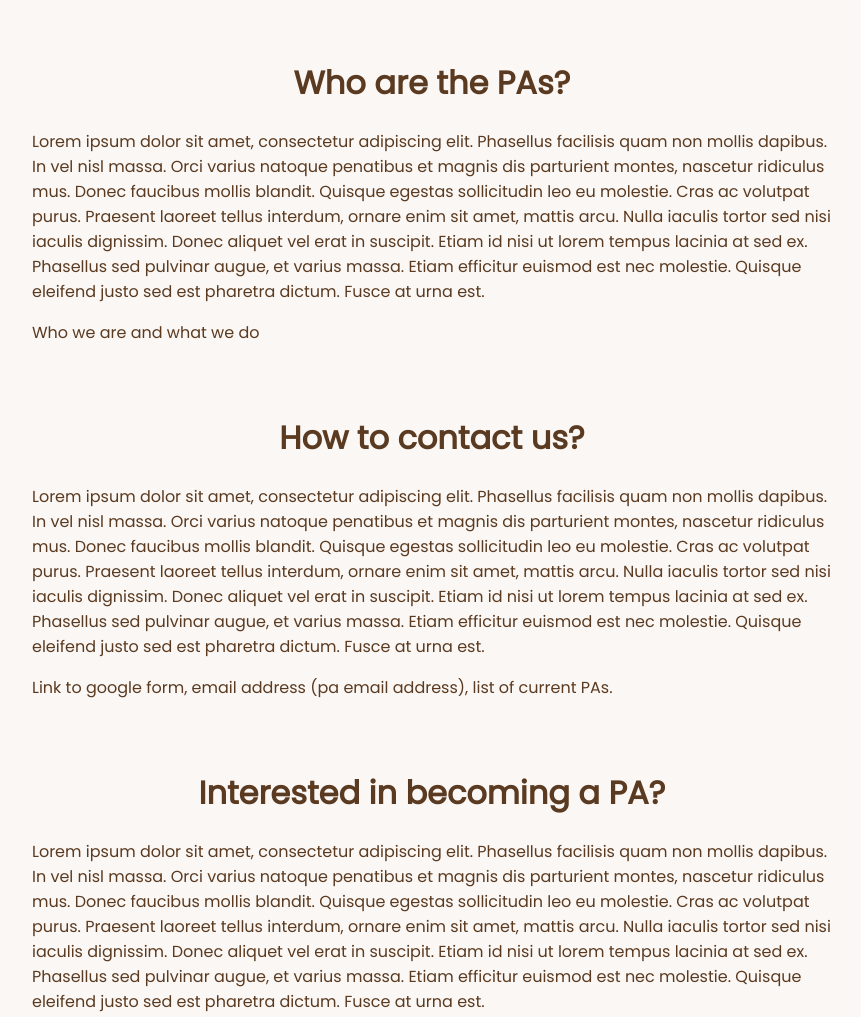
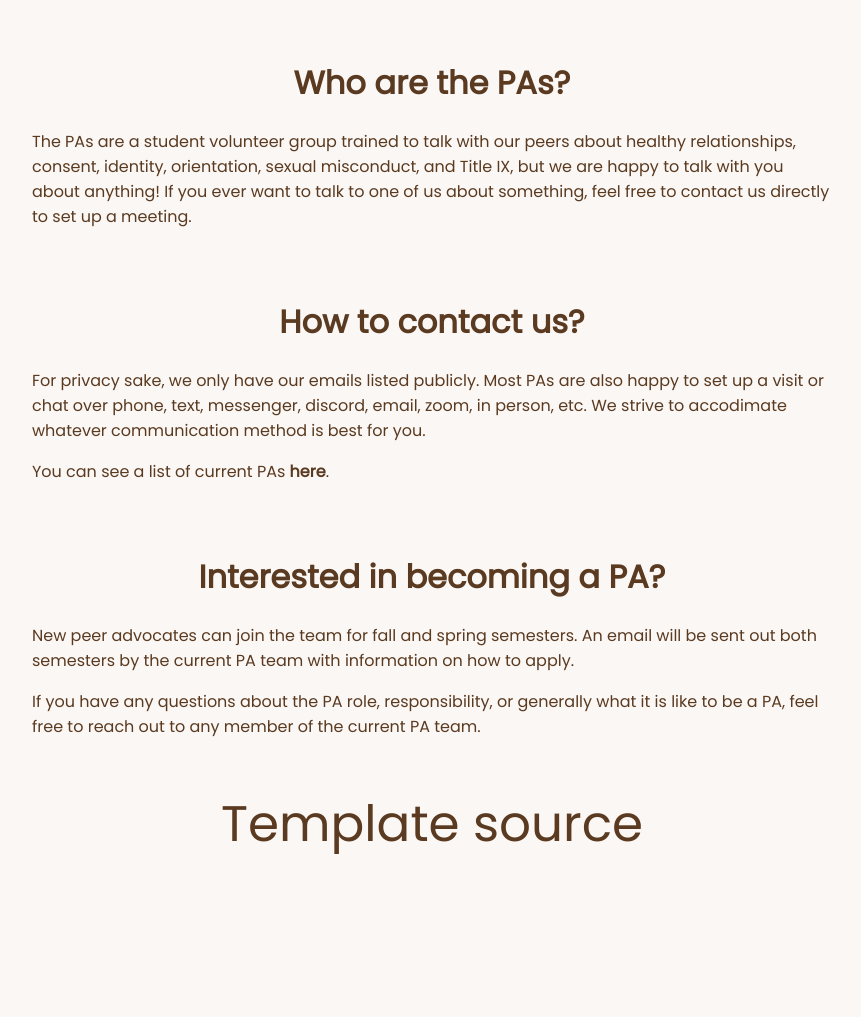
Before and after one commit to mstites/paWebsite, a plain HTML site: page index.html in a window 1280 px wide. Shown: the part 900-1917 px from the top of the page, without its empty margins (218-1079 px from the left). After the commit the page ends 1794 px from the top, so only its background shows below. Drawn offline with Linux system fonts and the light colour scheme.

Commit message:
Fill home page content

```diff
--- a/index.html
+++ b/index.html
@@ -27,24 +27,24 @@
   <div class="navbar">
     <ul>
       <li><a class="active" href="index.html">Home</a></li>
-      <li><a href="contact.html">Contact</a></li>
+      <li><a href="current.html">Current PAs</a></li>
       <li><a href="resources.html">Resources</a></li>
     </ul>
   </div>
   <div class="container">
     <div class="row top">
       <h1> Who are the PAs? </h1>
-      <p> Lorem ipsum dolor sit amet, consectetur adipiscing elit. Phasellus facilisis quam non mollis dapibus. In vel nisl massa. Orci varius natoque penatibus et magnis dis parturient montes, nascetur ridiculus mus. Donec faucibus mollis blandit. Quisque egestas sollicitudin leo eu molestie. Cras ac volutpat purus. Praesent laoreet tellus interdum, ornare enim sit amet, mattis arcu. Nulla iaculis tortor sed nisi iaculis dignissim. Donec aliquet vel erat in suscipit. Etiam id nisi ut lorem tempus lacinia at sed ex. Phasellus sed pulvinar augue, et varius massa. Etiam efficitur euismod est nec molestie. Quisque eleifend justo sed est pharetra dictum. Fusce at urna est.</p>
-      <p> Who we are and what we do </p>
+      <p> The PAs are a student volunteer group trained to talk with our peers about healthy relationships, consent, identity, orientation, sexual misconduct, and Title IX, but we are happy to talk with you about anything! If you ever want to talk to one of us about something, feel free to contact us directly to set up a meeting. </p>
     </div>
     <div class="row">
       <h1> How to contact us? </h1>
-      <p> Lorem ipsum dolor sit amet, consectetur adipiscing elit. Phasellus facilisis quam non mollis dapibus. In vel nisl massa. Orci varius natoque penatibus et magnis dis parturient montes, nascetur ridiculus mus. Donec faucibus mollis blandit. Quisque egestas sollicitudin leo eu molestie. Cras ac volutpat purus. Praesent laoreet tellus interdum, ornare enim sit amet, mattis arcu. Nulla iaculis tortor sed nisi iaculis dignissim. Donec aliquet vel erat in suscipit. Etiam id nisi ut lorem tempus lacinia at sed ex. Phasellus sed pulvinar augue, et varius massa. Etiam efficitur euismod est nec molestie. Quisque eleifend justo sed est pharetra dictum. Fusce at urna est.</p>
-      <p> Link to google form, email address (pa email address), list of current PAs. </p>
+      <p> For privacy sake, we only have our emails listed publicly. Most PAs are also happy to set up a visit or chat over phone, text, messenger, discord, email, zoom, in person, etc. We strive to accodimate whatever communication method is best for you.</p>
+      <p> You can see a list of current PAs <a href="current.html">here</a>.</p>
     </div>
     <div class="row">
       <h1> Interested in becoming a PA? </h1>
-      <p> Lorem ipsum dolor sit amet, consectetur adipiscing elit. Phasellus facilisis quam non mollis dapibus. In vel nisl massa. Orci varius natoque penatibus et magnis dis parturient montes, nascetur ridiculus mus. Donec faucibus mollis blandit. Quisque egestas sollicitudin leo eu molestie. Cras ac volutpat purus. Praesent laoreet tellus interdum, ornare enim sit amet, mattis arcu. Nulla iaculis tortor sed nisi iaculis dignissim. Donec aliquet vel erat in suscipit. Etiam id nisi ut lorem tempus lacinia at sed ex. Phasellus sed pulvinar augue, et varius massa. Etiam efficitur euismod est nec molestie. Quisque eleifend justo sed est pharetra dictum. Fusce at urna est.</p>
+      <p> New peer advocates can join the team for fall and spring semesters. An email will be sent out both semesters by the current PA team with information on how to apply.</p>
+      <p>If you have any questions about the PA role, responsibility, or generally what it is like to be a PA, feel free to reach out to any member of the current PA team.</p>
     </div>
     <div class="row">
       <div class="footer">
```
